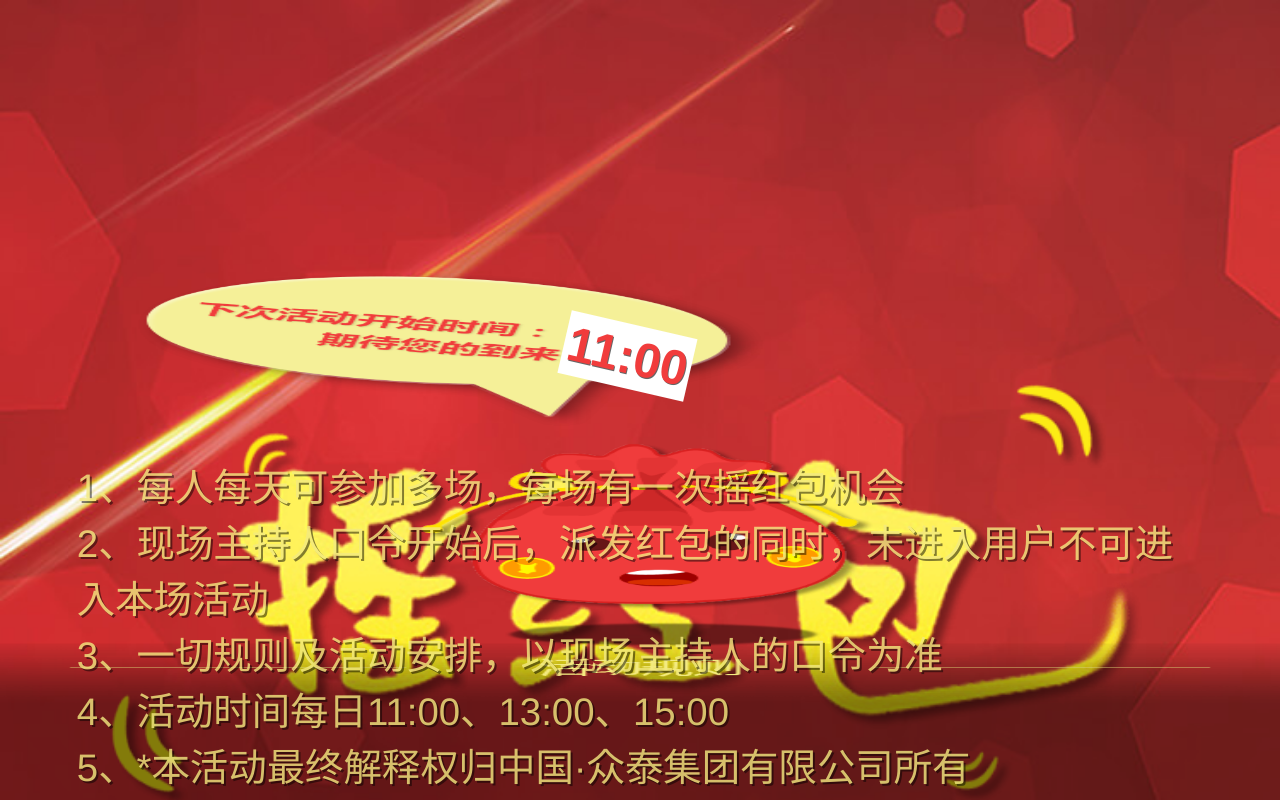
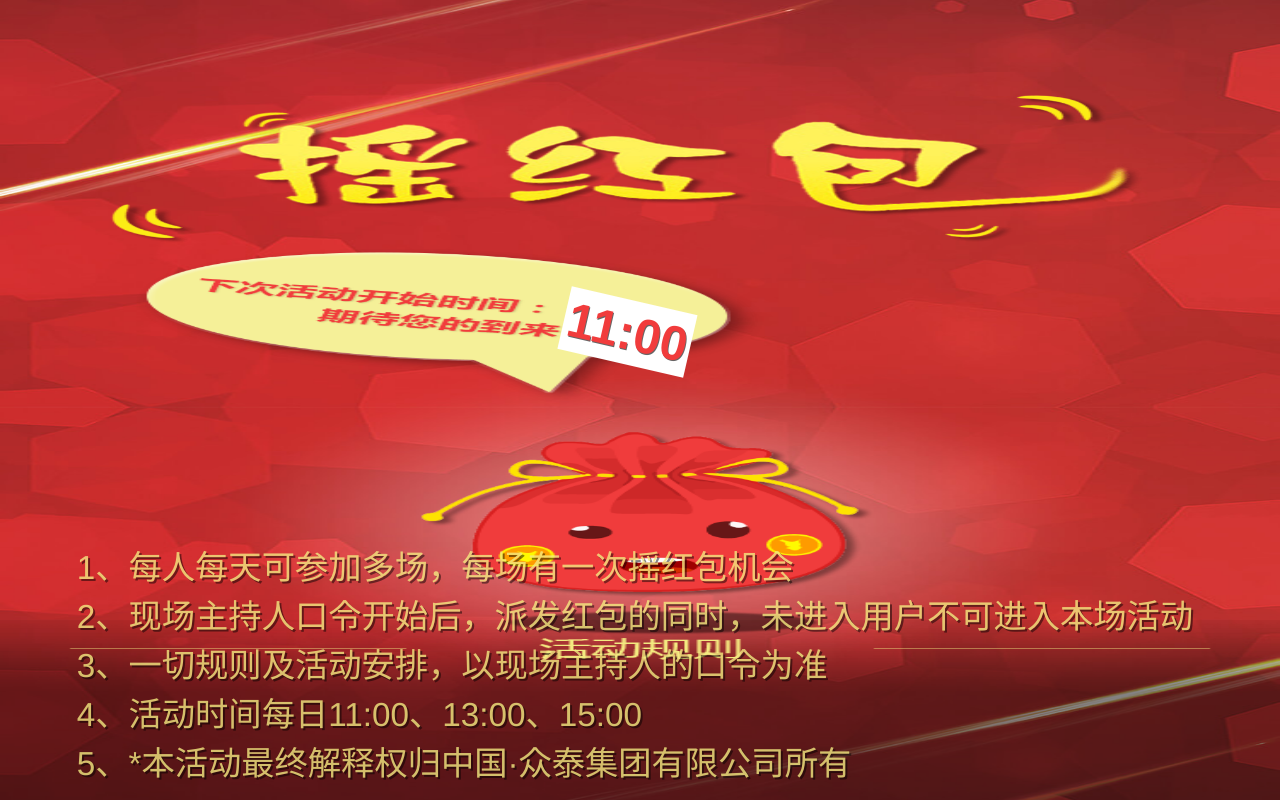
Before and after one commit to melody-pp/red-packet-mobile, a Vue app: page / in a window 1280 px wide. Built offline with nearby package versions, Linux system fonts and the light colour scheme; no server answers.

Commit message:
no message

```diff
--- a/src/App.vue
+++ b/src/App.vue
@@ -1,6 +1,8 @@
 <template>
   <div id="app">
     <!--<img src="./assets/logo.png">-->
+    <img src="./assets/mobileTitle.png" class="mobileTitle">
+    <img src="./assets/mobileBg.jpg" class="mobileBg">
     <router-view/>
   </div>
 </template>
@@ -8,7 +10,7 @@
 <script>
   export default {
     name: 'App',
-    mounted(){
+    mounted () {
       window.userId = location.search.slice(1)
     }
   }
@@ -31,9 +33,20 @@
     width: 100%;
     height: 100%;
     overflow: hidden;
-    background-size: cover;
-    background-image: url("./assets/mobileTitle.png"), url("./assets/mobileBg.jpg");
     position: relative;
+  }
+
+  .mobileTitle {
+    position: absolute;
+    top: -5vh;
+    left: 0;
+    z-index: 4;
+  }
+
+  .mobileBg {
+    position: absolute;
+    top: 0;
+    left: 0;
   }
 
   img {
--- a/src/pages/Ready.vue
+++ b/src/pages/Ready.vue
@@ -12,7 +12,7 @@
     </div>
 
     <img v-show="status===4" src="../assets/readyWords.png" alt="">
-    <img src="../assets/rulesBG.png">
+    <img class="rulesBG" src="../assets/rulesBG.png">
     <div class="content">
       <p>1、每人每天可参加多场，每场有一次摇红包机会</p>
       <P>2、现场主持人口令开始后，派发红包的同时，未进入用户不可进入本场活动</P>
@@ -54,7 +54,9 @@
           this.status = +data.status  // 1未开始 2活动中 3已结束 4准备开始
           this.nextTime = data.nextTime
           if (+this.status === 2) {
-            this.$router.push('/shaking')
+            setTimeout(() => {
+              this.$router.push('/shaking')
+            }, 6000)
           } else {
             this.mobileStart()
           }
@@ -71,20 +73,25 @@
 
 <style scoped lang="scss">
   .ready {
+
     img {
       position: absolute;
-      top: 0;
+      top: -3vh;
       left: 0;
     }
     .purse {
       img {
-        top: -3vh;
+        top: -4.5vh;
       }
+    }
+    .rulesBG {
+      height: 120%;
+      top: -19vh;
     }
     .startTime {
       position: absolute;
       left: 44vw;
-      top: 40.5vh;
+      top: 37.5vh;
       padding: 0.3vw;
       background-color: #fff;
       transform: rotateZ(13deg);
@@ -95,11 +102,11 @@
 
     }
     .content {
-      font-size: 3vw;
+      font-size: 2.6vw;
       color: #f3ea80;
       opacity: 0.8;
       position: absolute;
-      bottom: 1vh;
+      bottom: 1.9vh;
       padding: 0 6vw;
       p {
         margin: 0;
--- a/src/pages/Shaking.vue
+++ b/src/pages/Shaking.vue
@@ -102,5 +102,7 @@
   .shaking {
     transform-origin: 45% 60%;
     animation-name: shaking;
+
   }
+
 </style>
```
Also changed, not shown: src/assets/yugao.png.
